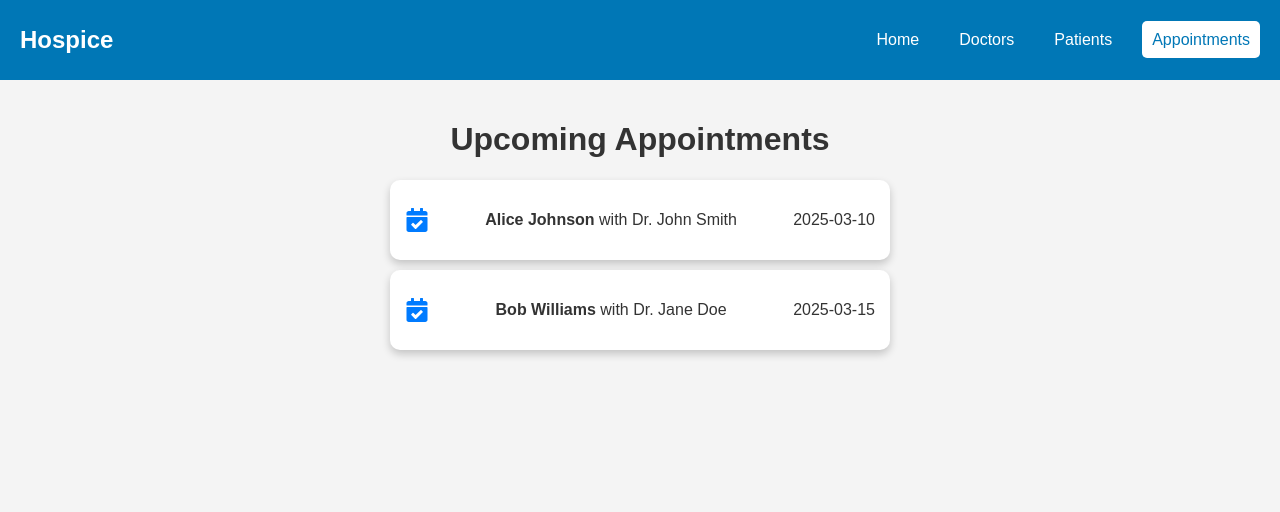
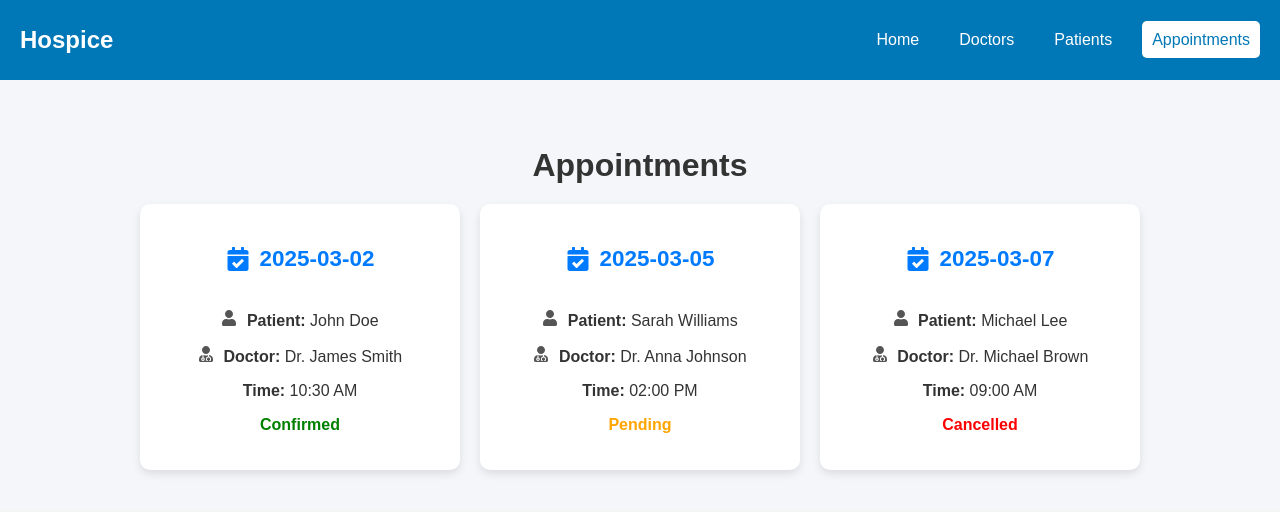
Before and after one commit to mils2001/Hospice-APP, a React (Create React App) app in the folder frontend/: page /appointments in a window 1280 px wide. Shown: the top 512 px of the page. Built offline with nearby package versions, Linux system fonts and the light colour scheme.

Commit message:
updates on Dashboard

```diff
--- /dev/null
+++ b/frontend/src/components/Dashboard.css
@@ -0,0 +1,54 @@
+/* Dashboard.css */
+.dashboard-container {
+    text-align: center;
+    padding: 40px;
+    background-color: #f4f6f9;
+  }
+
+  .dashboard-title {
+    font-size: 2rem;
+    margin-bottom: 20px;
+    color: #333;
+  }
+
+  .dashboard-cards {
+    display: flex;
+    justify-content: center;
+    gap: 20px;
+    flex-wrap: wrap;
+  }
+
+  .dashboard-card {
+    background: white;
+    border-radius: 10px;
+    box-shadow: 0 4px 8px rgba(0, 0, 0, 0.1);
+    padding: 20px;
+    width: 220px;
+    text-align: center;
+    transition: transform 0.3s ease-in-out;
+  }
+
+  .dashboard-card:hover {
+    transform: translateY(-10px);
+  }
+
+  .dashboard-icon {
+    font-size: 40px;
+    margin-bottom: 10px;
+  }
+
+  .doctor-icon {
+    color: #007bff;
+  }
+
+  .patient-icon {
+    color: #28a745;
+  }
+
+  .appointment-icon {
+    color: #ffc107;
+  }
+
+  .hospital-icon {
+    color: #dc3545;
+  }
--- a/frontend/src/pages/Appointments.css
+++ b/frontend/src/pages/Appointments.css
@@ -1,32 +1,71 @@
+/* Appointments.css */
 .appointments-container {
   text-align: center;
-    padding: 20px;
+  padding: 40px;
+  background-color: #f4f6f9;
+}
+
+.appointments-title {
+  font-size: 2rem;
+  margin-bottom: 20px;
+  color: #333;
 }
 
 .appointments-list {
-    list-style: none;
-    padding: 0;
-    max-width: 500px;
-    margin: auto;
+  display: flex;
+  justify-content: center;
+  gap: 20px;
+  flex-wrap: wrap;
 }
 
-  .appointment-item {
+.appointment-card {
   background: white;
-    padding: 15px;
   border-radius: 10px;
-    box-shadow: 0 4px 8px rgba(0, 0, 0, 0.2);
-    display: flex;
-    align-items: center;
-    justify-content: space-between;
-    margin: 10px 0;
+  box-shadow: 0 4px 8px rgba(0, 0, 0, 0.1);
+  padding: 20px;
+  width: 280px;
+  text-align: center;
   transition: transform 0.3s ease-in-out;
 }
 
-  .appointment-item:hover {
-    transform: translateX(10px);
+.appointment-card:hover {
+  transform: scale(1.05);
+}
+
+.appointment-header {
+  display: flex;
+  align-items: center;
+  justify-content: center;
+  gap: 10px;
+  font-size: 1.2rem;
+  font-weight: bold;
+  color: #007bff;
 }
 
 .appointment-icon {
-    font-size: 1.5rem;
+  font-size: 24px;
   color: #007bff;
 }
+
+.icon {
+  margin-right: 5px;
+  color: #555;
+}
+
+.status {
+  font-size: 1rem;
+  font-weight: bold;
+  margin-top: 10px;
+}
+
+.confirmed {
+  color: green;
+}
+
+.pending {
+  color: orange;
+}
+
+.cancelled {
+  color: red;
+}
--- a/frontend/src/pages/Appointments.jsx
+++ b/frontend/src/pages/Appointments.jsx
@@ -1,25 +1,60 @@
 import React from "react";
 import "./Appointments.css";
-import { FaCalendarCheck } from "react-icons/fa";
+import { FaCalendarCheck, FaUserMd, FaUser } from "react-icons/fa";
 
-const appointments = [
-  { id: 1, patient: "Alice Johnson", doctor: "Dr. John Smith", date: "2025-03-10" },
-  { id: 2, patient: "Bob Williams", doctor: "Dr. Jane Doe", date: "2025-03-15" },
+const appointmentsData = [
+  {
+    id: 1,
+    patient: "John Doe",
+    doctor: "Dr. James Smith",
+    date: "2025-03-02",
+    time: "10:30 AM",
+    status: "Confirmed",
+  },
+  {
+    id: 2,
+    patient: "Sarah Williams",
+    doctor: "Dr. Anna Johnson",
+    date: "2025-03-05",
+    time: "02:00 PM",
+    status: "Pending",
+  },
+  {
+    id: 3,
+    patient: "Michael Lee",
+    doctor: "Dr. Michael Brown",
+    date: "2025-03-07",
+    time: "09:00 AM",
+    status: "Cancelled",
+  },
 ];
 
 const Appointments = () => {
   return (
     <div className="appointments-container">
-      <h1>Upcoming Appointments</h1>
-      <ul className="appointments-list">
-        {appointments.map((appointment) => (
-          <li key={appointment.id} className="appointment-item">
-            <FaCalendarCheck className="appointment-icon" />
-            <p><strong>{appointment.patient}</strong> with {appointment.doctor}</p>
-            <span>{appointment.date}</span>
-          </li>
+      <h2 className="appointments-title">Appointments</h2>
+      <div className="appointments-list">
+        {appointmentsData.map((appointment) => (
+          <div key={appointment.id} className="appointment-card">
+            <div className="appointment-header">
+              <FaCalendarCheck className="appointment-icon" />
+              <h3>{appointment.date}</h3>
+            </div>
+            <p>
+              <FaUser className="icon" /> <strong>Patient:</strong> {appointment.patient}
+            </p>
+            <p>
+              <FaUserMd className="icon" /> <strong>Doctor:</strong> {appointment.doctor}
+            </p>
+            <p>
+              <strong>Time:</strong> {appointment.time}
+            </p>
+            <p className={`status ${appointment.status.toLowerCase()}`}>
+              {appointment.status}
+            </p>
+          </div>
         ))}
-      </ul>
+      </div>
     </div>
   );
 };
```
Also changed, not shown: frontend/src/components/Dashboard.jsx (added, +35 -0 lines). Lines whose indentation alone changed are shown as unchanged.
